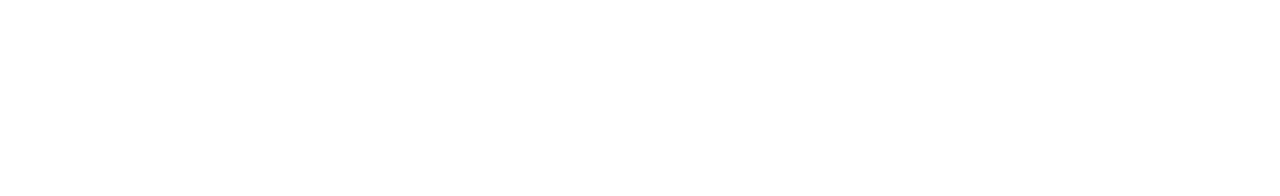
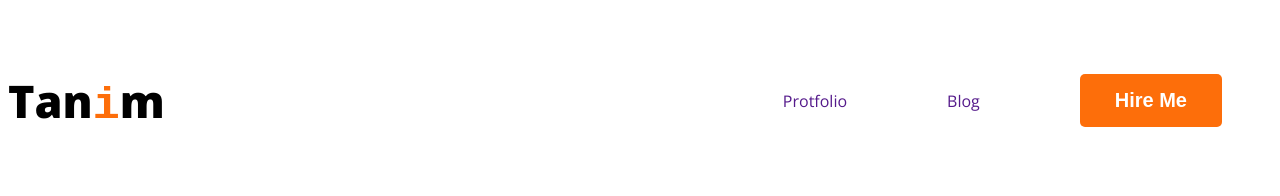
Before and after one commit to Rifat-Ahammed-Tanim/web-developer-protfolio, a plain HTML site: page index.html in a window 1280 px wide. Drawn offline with nearby package versions, Linux system fonts and the light colour scheme.

Commit message:
added nav

```diff
--- a/index.html
+++ b/index.html
@@ -4,8 +4,28 @@
     <meta charset="UTF-8">
     <meta name="viewport" content="width=device-width, initial-scale=1.0">
     <title>Web Developer Protfolio</title>
+        <style>
+            @import url('https://fonts.googleapis.com/css2?family=Open+Sans:wght@400;700;800&display=swap');
+        </style>
+    <link rel="stylesheet" href="protfolio/style.css">
+
 </head>
 <body>
+    <header>
+        <nav>
+            <h3  class="nav-titel">Tan<samp class="text-primary">i</samp>m</h3>
+            <ul>
+                <li><a href="">Protfolio</a></li>
+                <li><a href="">Blog</a></li>
+                <li><button class="btn-primary">Hire Me</button></li>
+            </ul>
+        </nav>
+    </header>
+    <main>
 
+    </main>
+    <footer>
+
+    </footer>
 </body>
 </html>
--- /dev/null
+++ b/protfolio/style.css
@@ -0,0 +1,37 @@
+body{
+    font-family: 'Open Sans', sans-serif;
+}
+nav{
+    justify-content: space-between;
+    display: flex;
+    align-items: center;
+}
+.nav-titel{
+    font-size: 45px;
+    font-weight: 800;
+
+}
+.text-primary{
+    color: #FD6E0A;
+}
+.btn-primary{
+    border-radius: 5px;
+    background-color: #FD6E0A;
+    color: white;
+    border: 0;
+    font-size: 20px;
+    font-weight: 700;
+    padding: 15px 35px;
+}
+nav > ul{
+    align-items: center;
+    display: flex;
+}
+
+nav li{
+    list-style: none;
+    margin: 50px;
+}
+nav a{
+    text-decoration: none;
+}
```
